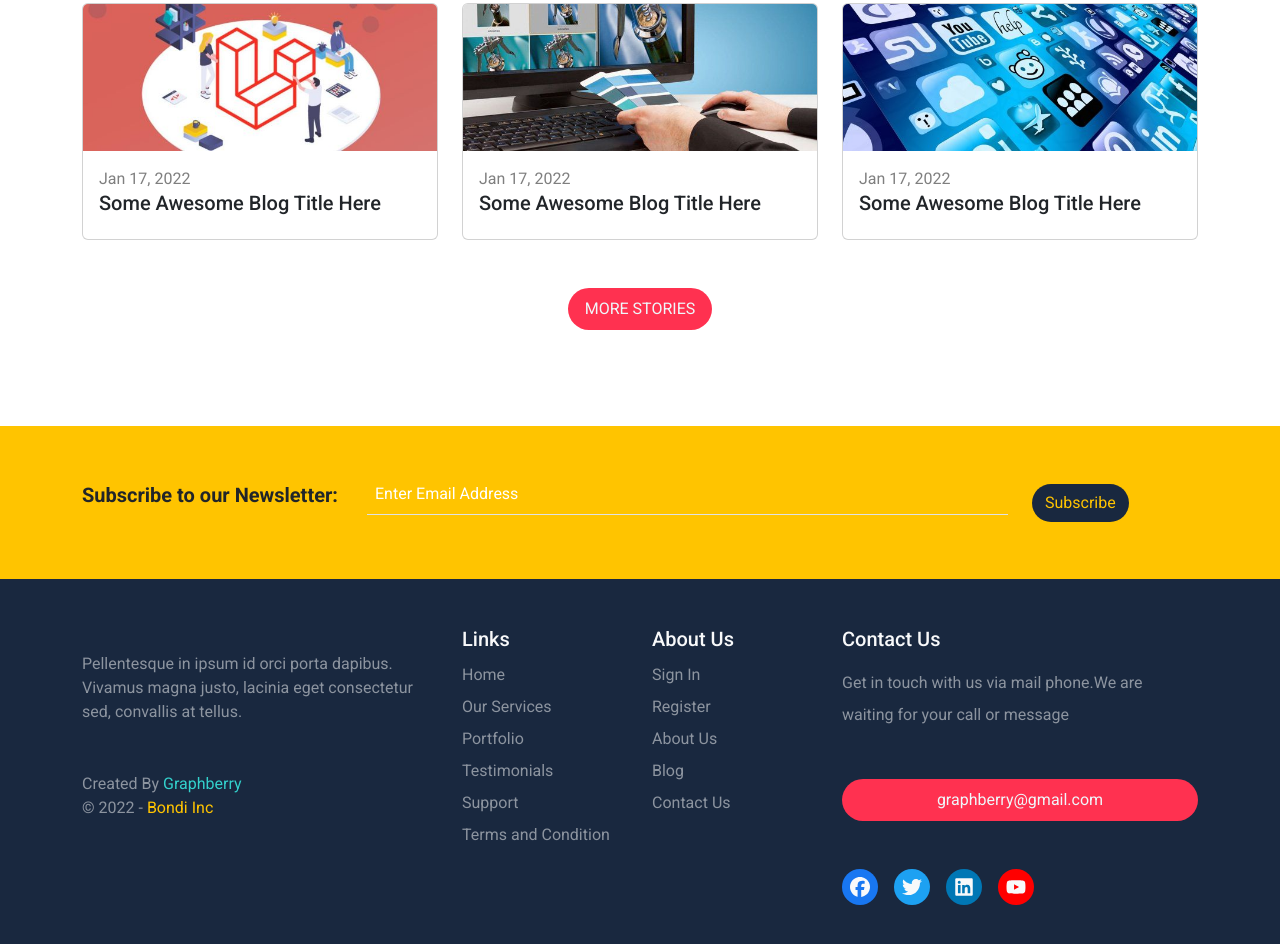
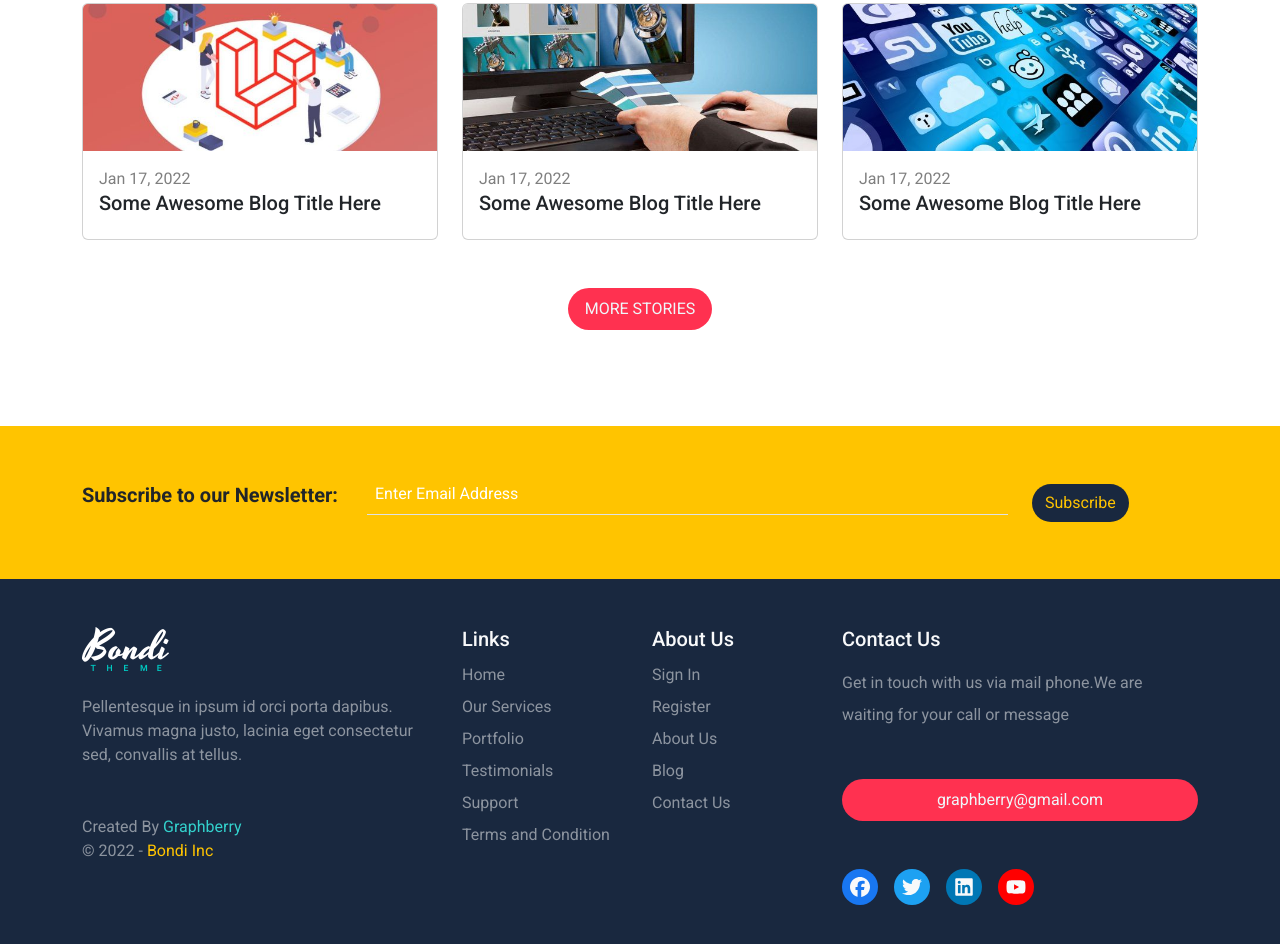
Before and after one commit to Mohammed-Said/Bondi, a plain HTML site: page index.html in a window 1280 px wide. Shown: the part 4707-5651 px from the top of the page. Drawn offline with Linux system fonts and the light colour scheme.

Commit message:
html&css

```diff
--- a/index.html
+++ b/index.html
@@ -360,7 +360,7 @@
         <div class="row">
           <div class="col-md-6 col-lg-4">
             <div class="info mb-5">
-              <img src="imgs/logo.png" alt="" class="mb-4" />
+              <img src="images/logo.png" alt="" class="mb-4" />
               <p class="mb-5">
                 Pellentesque in ipsum id orci porta dapibus. Vivamus magna justo, lacinia eget consectetur sed,
                 convallis at tellus.
```
